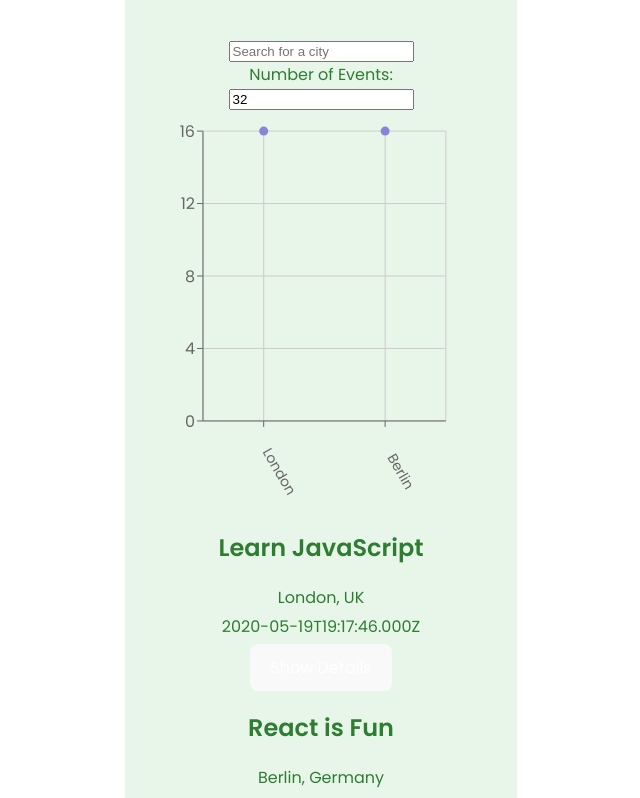
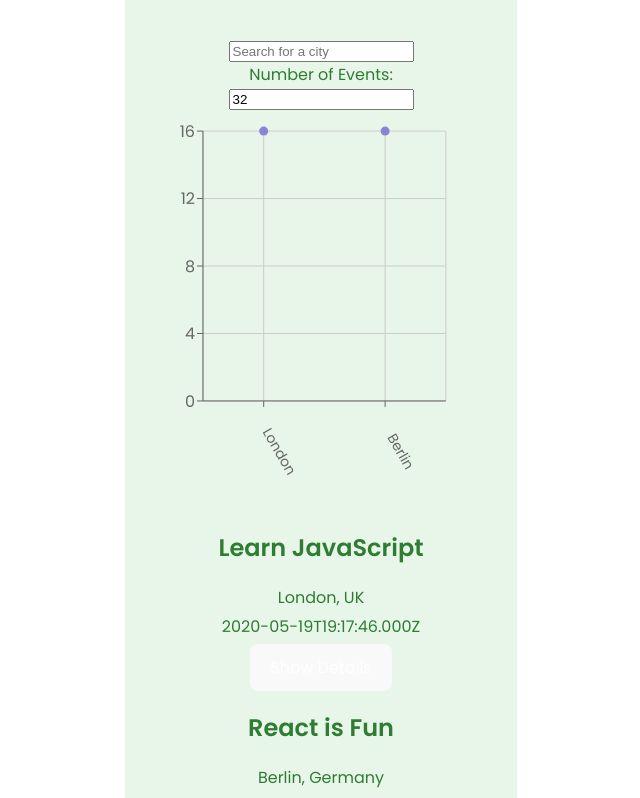
Before and after one commit to Fonchosama/meet, a React (Vite) app: page / in a window 1280 px wide. Shown: the top 798 px of the page, without its empty margins (319-959 px from the left). Built offline with nearby package versions, Linux system fonts and the light colour scheme; what atatus-spa would draw is missing.

Commit message:
Update CityEventsChart.jsx

```diff
--- a/src/components/CityEventsChart.jsx
+++ b/src/components/CityEventsChart.jsx
@@ -34,7 +34,7 @@ const CityEventsChart = ({ allLocations, events }) => {
         margin={{
           top: 20,
           right: 20,
-          bottom: 60,
+          bottom: 80,
           left: -30,
         }}
       >
```
